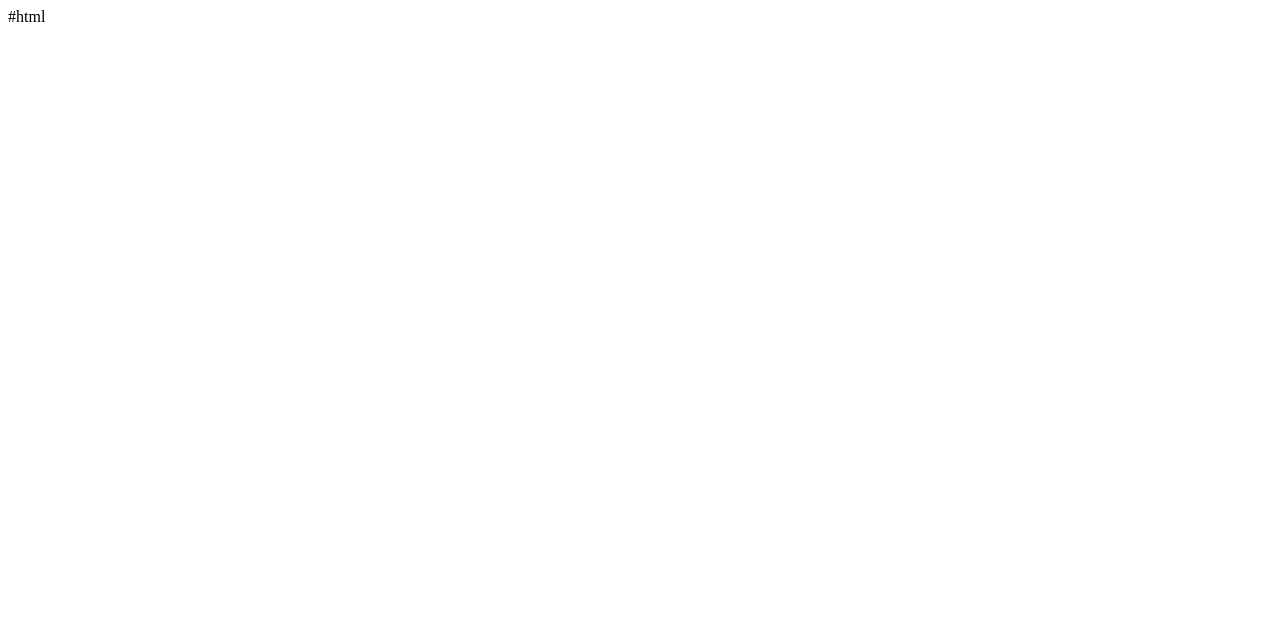
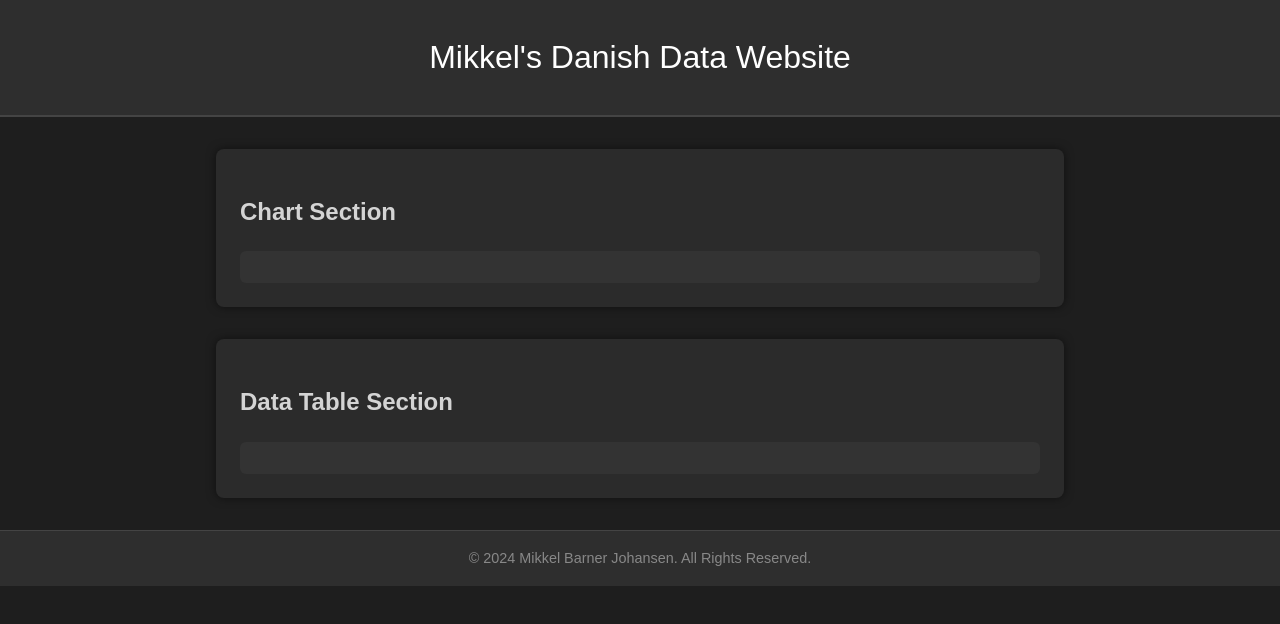
Before and after one commit to MikkelBJohansen/MikkelBJohansen.github.io, a plain HTML site: page index.html in a window 1280 px wide. Drawn offline with Linux system fonts and the light colour scheme.

Commit message:
Update index.html with local changes

```diff
--- a/index.html
+++ b/index.html
@@ -1 +1,89 @@
-#html
+<!DOCTYPE html>
+<html lang="en">
+
+<head>
+    <meta charset="UTF-8">
+    <meta name="viewport" content="width=device-width, initial-scale=1.0">
+    <title>Mikkel's Danish Data Website</title>
+    <style>
+        /* Dark Grey Color Scheme */
+        body {
+            background-color: #1e1e1e;  /* Dark grey for background (similar to ChatGPT dark mode) */
+            color: #e0e0e0;  /* Light grey text for contrast */
+            font-family: Arial, sans-serif;
+            line-height: 1.6;
+            margin: 0;
+            padding: 0;
+        }
+
+        header {
+            text-align: center;
+            padding: 2rem 0;
+            background-color: #2e2e2e;  /* Slightly lighter for header background */
+            color: #ffffff;
+            font-size: 2rem;
+            border-bottom: 2px solid #444;
+        }
+
+        .content-section {
+            max-width: 800px;
+            margin: 2rem auto;
+            padding: 1.5rem;
+            background-color: #2b2b2b;  /* Slightly lighter grey for section background */
+            border-radius: 8px;
+            box-shadow: 0 0 10px rgba(0, 0, 0, 0.5);
+        }
+
+        .content-section h2 {
+            color: #d4d4d4;  /* Light grey heading text */
+        }
+
+        .dynamic-content {
+            margin-top: 1rem;
+            padding: 1rem;
+            background-color: #333333;  /* Dark grey to distinguish dynamic areas */
+            border-radius: 6px;
+        }
+
+        footer {
+            text-align: center;
+            padding: 1rem 0;
+            background-color: #2e2e2e;
+            color: #888;
+            font-size: 0.9rem;
+            border-top: 1px solid #444;
+        }
+    </style>
+</head>
+
+<body>
+    <!-- Header Section -->
+    <header>
+        Mikkel's Danish Data Website
+    </header>
+
+    <!-- Dynamic Content Sections -->
+
+    <!-- Chart Section -->
+    <div class="content-section">
+        <h2>Chart Section</h2>
+        <div id="chart-section" class="dynamic-content">
+            <!--DYNAMIC_SECTION_CHART-->
+        </div>
+    </div>
+
+    <!-- Data Table Section -->
+    <div class="content-section">
+        <h2>Data Table Section</h2>
+        <div id="data-table-section" class="dynamic-content">
+            <!--DYNAMIC_SECTION_TABLE-->
+        </div>
+    </div>
+
+    <!-- Footer Section -->
+    <footer>
+        © 2024 Mikkel Barner Johansen. All Rights Reserved.
+    </footer>
+</body>
+
+</html>
```
